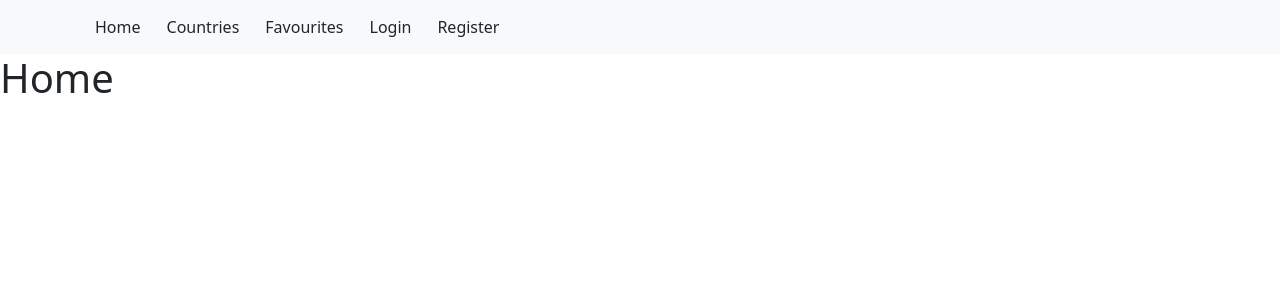
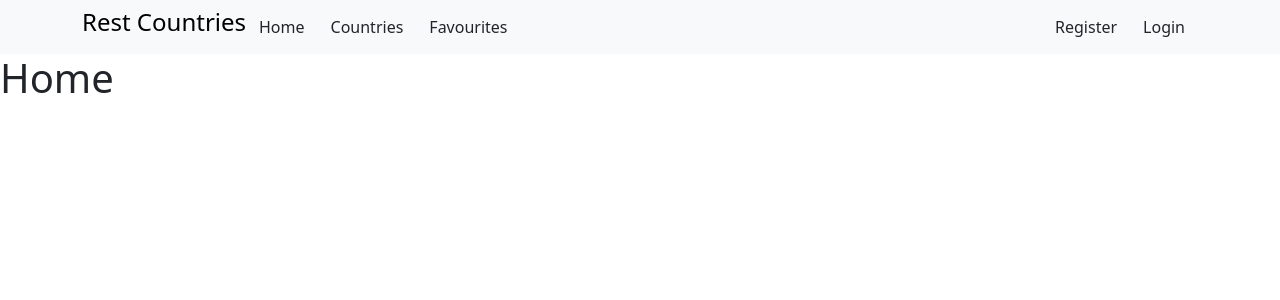
Before and after one commit to webAfrique/countries, a React (Vite) app: page / in a window 1280 px wide. Shown: the top 300 px of the page. Built offline with nearby package versions, Linux system fonts and the light colour scheme; no server answers.

Commit message:
add logo to header, move auth buttons to right

```diff
--- a/src/components/Header.jsx
+++ b/src/components/Header.jsx
@@ -32,7 +32,10 @@ const Header = () => {
           <Container className="justify-content-end">
             <Navbar.Toggle aria-controls="basic-navbar-nav" />
             <Navbar.Collapse id="basic-navbar-nav">
-              <Nav>
+              <Nav className="bg-red">
+                <Link to="/" style={{ textDecoration: "none" }}>
+                  <h4 style={{ color: "black" }}>Rest Countries</h4>
+                </Link>
                 <Link to="/">
                   <Button variant="contained">Home</Button>
                 </Link>
@@ -42,19 +45,15 @@ const Header = () => {
                 <Link to="/favourites">
                   <Button variant="contained">Favourites</Button>
                 </Link>
-                {!user ? (
+              </Nav>
+              <Nav style={{ marginLeft: "auto" }}>
+                {user ? (
                   <>
-                    <Link to="/login">
-                      <Button variant="contained">Login</Button>
+                    <Link to="/profile">
+                      <Button variant="contained">{username}</Button>
                     </Link>
-                    <Link to="/register">
-                      <Button variant="contained">Register</Button>
-                    </Link>
-                  </>
-                ) : (
-                  <>
-                    <p>{username}</p>
                     <Button
+                      variant="primary"
                       onClick={() => {
                         logout();
                         navigate("/");
@@ -62,6 +61,15 @@ const Header = () => {
                     >
                       Logout
                     </Button>
+                  </>
+                ) : (
+                  <>
+                    <Link to="/register">
+                      <Button variant="contained">Register</Button>
+                    </Link>
+                    <Link to="/login">
+                      <Button variant="contained">Login</Button>
+                    </Link>
                   </>
                 )}
               </Nav>
```
